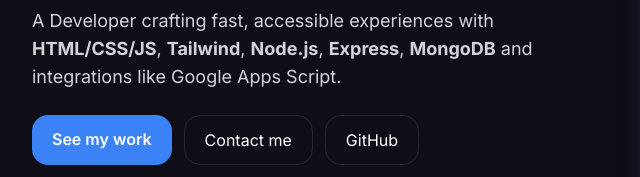
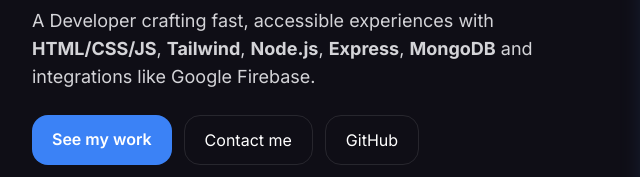
Before and after one commit to samueloyelakin2008/Sammy, a plain HTML site: page index.html in a window 1280 px wide. Shown: the part 564-741 px from the top of the page, 0-640 px from the left. Drawn offline with nearby package versions, Linux system fonts and the light colour scheme.

Commit message:
Update index.html

```diff
--- a/index.html
+++ b/index.html
@@ -67,7 +67,7 @@
       </span>
       </h1>
 
-        <p class="mt-4 text-zinc-300 text-lg max-w-xl">A Developer crafting fast, accessible experiences with <strong>HTML/CSS/JS</strong>, <strong>Tailwind</strong>, <strong>Node.js</strong>, <strong>Express</strong>, <strong>MongoDB</strong> and integrations like Google Apps Script.</p>
+        <p class="mt-4 text-zinc-300 text-lg max-w-xl">A Developer crafting fast, accessible experiences with <strong>HTML/CSS/JS</strong>, <strong>Tailwind</strong>, <strong>Node.js</strong>, <strong>Express</strong>, <strong>MongoDB</strong> and integrations like Google Firebase.</p>
         <div class="mt-6 flex flex-wrap gap-3">
           <a href="#projects" class="px-5 py-3 rounded-2xl bg-blue-500 hover:bg-blue-600 font-semibold">See my work</a>
           <a href="#contact" class="px-5 py-3 rounded-2xl border border-white/10 hover:bg-white/5">Contact me</a>
@@ -166,7 +166,7 @@
           <div class="flex flex-wrap gap-2 text-sm text-zinc-300">
             <span class="px-3 py-1 rounded-full bg-white/10 border border-white/10">MongoDB</span>
             <span class="px-3 py-1 rounded-full bg-white/10 border border-white/10">Mongoose</span>
-            <span class="px-3 py-1 rounded-full bg-white/10 border border-white/10">Google Sheets</span>
+            <span class="px-3 py-1 rounded-full bg-white/10 border border-white/10">Google Firebase</span>
           </div>
         </div>
         <div class="glass rounded-2xl p-5" id="toolingStack">
```
